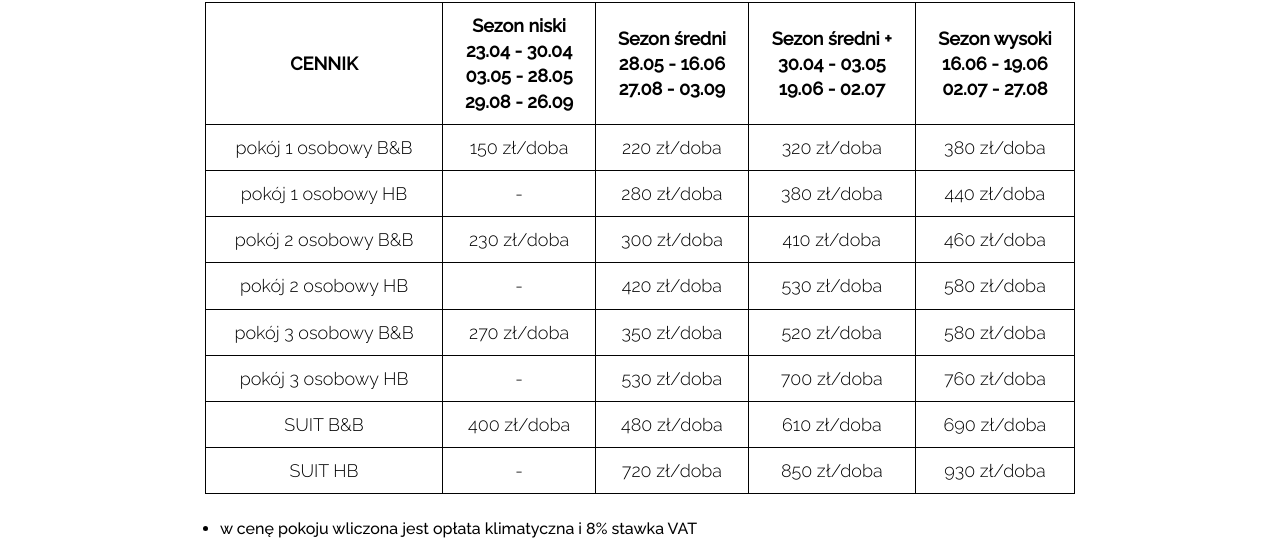
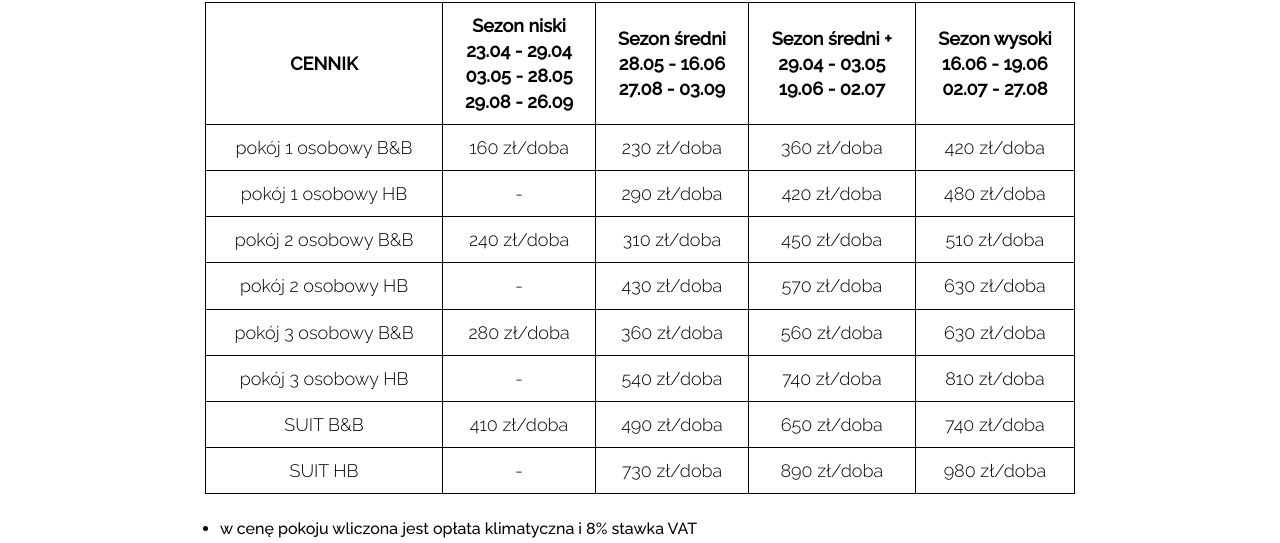
Before and after one commit to marcinstenka/hotelnadmorskileba, a React (Create React App) app: page /cennik in a window 1280 px wide. Shown: the part 163-706 px from the top of the page. Built offline with nearby package versions, Linux system fonts and the light colour scheme.

Commit message:
1.2.6 - pricelist update v7

```diff
--- a/public/assets/locales/pl/translation.json
+++ b/public/assets/locales/pl/translation.json
@@ -91,38 +91,38 @@
   "priceList-roomType6": "pokój 3 osobowy HB",
   "priceList-roomType7": "SUIT B&B",
   "priceList-roomType8": "SUIT HB",
-  "priceList-price1": "150 zł/doba",
-  "priceList-price2": "220 zł/doba",
-  "priceList-price3": "320 zł/doba",
-  "priceList-price4": "380 zł/doba",
+  "priceList-price1": "160 zł/doba",
+  "priceList-price2": "230 zł/doba",
+  "priceList-price3": "360 zł/doba",
+  "priceList-price4": "420 zł/doba",
   "priceList-price5": "-",
-  "priceList-price6": "280 zł/doba",
-  "priceList-price7": "380 zł/doba",
-  "priceList-price8": "440 zł/doba",
-  "priceList-price9": "230 zł/doba",
-  "priceList-price10": "300 zł/doba",
-  "priceList-price11": "410 zł/doba",
-  "priceList-price12": "460 zł/doba",
+  "priceList-price6": "290 zł/doba",
+  "priceList-price7": "420 zł/doba",
+  "priceList-price8": "480 zł/doba",
+  "priceList-price9": "240 zł/doba",
+  "priceList-price10": "310 zł/doba",
+  "priceList-price11": "450 zł/doba",
+  "priceList-price12": "510 zł/doba",
   "priceList-price13": "-",
-  "priceList-price14": "420 zł/doba",
-  "priceList-price15": "530 zł/doba",
-  "priceList-price16": "580 zł/doba",
-  "priceList-price17": "270 zł/doba",
-  "priceList-price18": "350 zł/doba",
-  "priceList-price19": "520 zł/doba",
-  "priceList-price20": "580 zł/doba",
+  "priceList-price14": "430 zł/doba",
+  "priceList-price15": "570 zł/doba",
+  "priceList-price16": "630 zł/doba",
+  "priceList-price17": "280 zł/doba",
+  "priceList-price18": "360 zł/doba",
+  "priceList-price19": "560 zł/doba",
+  "priceList-price20": "630 zł/doba",
   "priceList-price21": "-",
-  "priceList-price22": "530 zł/doba",
-  "priceList-price23": "700 zł/doba",
-  "priceList-price24": "760 zł/doba",
-  "priceList-price25": "400 zł/doba",
-  "priceList-price26": "480 zł/doba",
-  "priceList-price27": "610 zł/doba",
-  "priceList-price28": "690 zł/doba",
+  "priceList-price22": "540 zł/doba",
+  "priceList-price23": "740 zł/doba",
+  "priceList-price24": "810 zł/doba",
+  "priceList-price25": "410 zł/doba",
+  "priceList-price26": "490 zł/doba",
+  "priceList-price27": "650 zł/doba",
+  "priceList-price28": "740 zł/doba",
   "priceList-price29": "-",
-  "priceList-price30": "720 zł/doba",
-  "priceList-price31": "850 zł/doba",
-  "priceList-price32": "930 zł/doba",
+  "priceList-price30": "730 zł/doba",
+  "priceList-price31": "890 zł/doba",
+  "priceList-price32": "980 zł/doba",
   "priceList-text1": "w cenę pokoju wliczona jest opłata klimatyczna i 8% stawka VAT",
   "priceList-text2": "W cenę pokoi wliczono dostęp do strefy SPA",
   "priceList-text3": "istnieje możliwość dokupienia obiadokolacji w cenie 60 zł od osoby dorosłej, 40 zł od dziecka (zestaw składa się z zupy, drugiego dania oraz deseru, napojów zimnych i gorących) *obiadokolacje dostępne są w terminie 26.06 – 31.08.2021",
```
Also changed, not shown: src/Pages/PriceList.js (+18 -18 lines), 4 other files (tests, documents, lock files or other folders).
